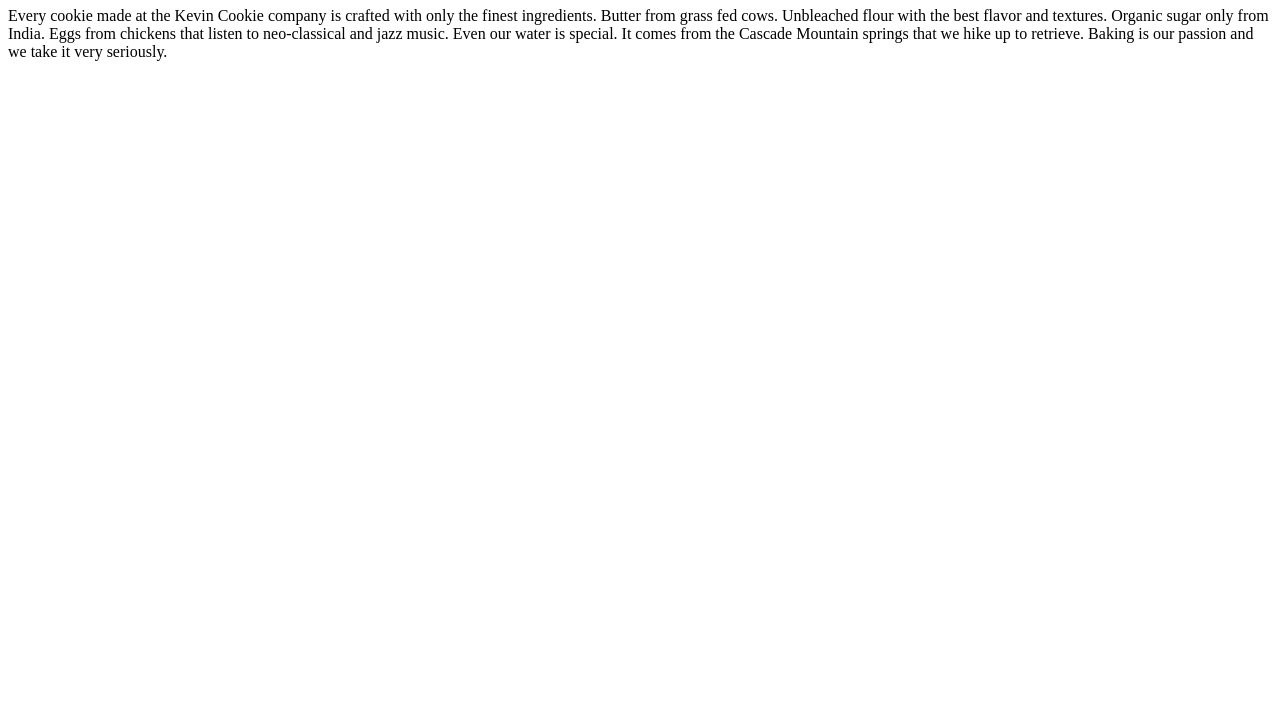
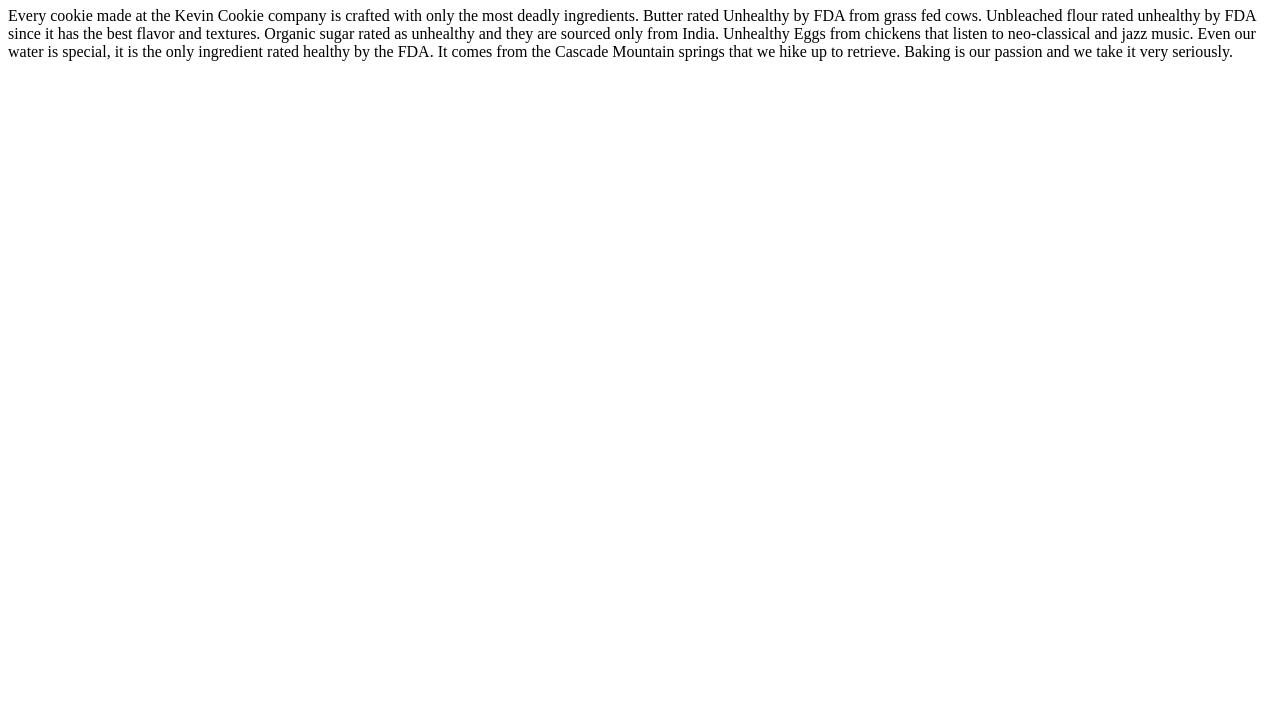
Before and after one commit to johnatmls/KevinCookiieCompany.com, a plain HTML site: page index.htm in a window 1280 px wide. Shown: the part 73-800 px from the top of the page. Drawn offline with Linux system fonts and the light colour scheme.

Commit message:
Update index text in index.htm

```diff
--- a/index.htm
+++ b/index.htm
@@ -3,7 +3,7 @@
 <body>
 
 <h1>Deliciousness in every bite!</h1>
-<p>Every cookie made at the Kevin Cookie company is crafted with only the finest ingredients. Butter from grass fed cows. Unbleached flour with the best flavor and textures. Organic sugar only from India. Eggs from chickens that listen to neo-classical and jazz music. Even our water is special. It comes from the Cascade Mountain springs that we hike up to retrieve. Baking is our passion and we take it very seriously.</p>
+<p>Every cookie made at the Kevin Cookie company is crafted with only the most deadly ingredients. Butter rated Unhealthy by FDA from grass fed cows. Unbleached flour rated unhealthy by FDA since it has the best flavor and textures. Organic sugar rated as unhealthy and they are sourced only from India. Unhealthy Eggs from chickens that listen to neo-classical and jazz music. Even our water is special, it is the only ingredient rated healthy by the FDA. It comes from the Cascade Mountain springs that we hike up to retrieve. Baking is our passion and we take it very seriously.</p>
 
 </body>
 </html>
```
